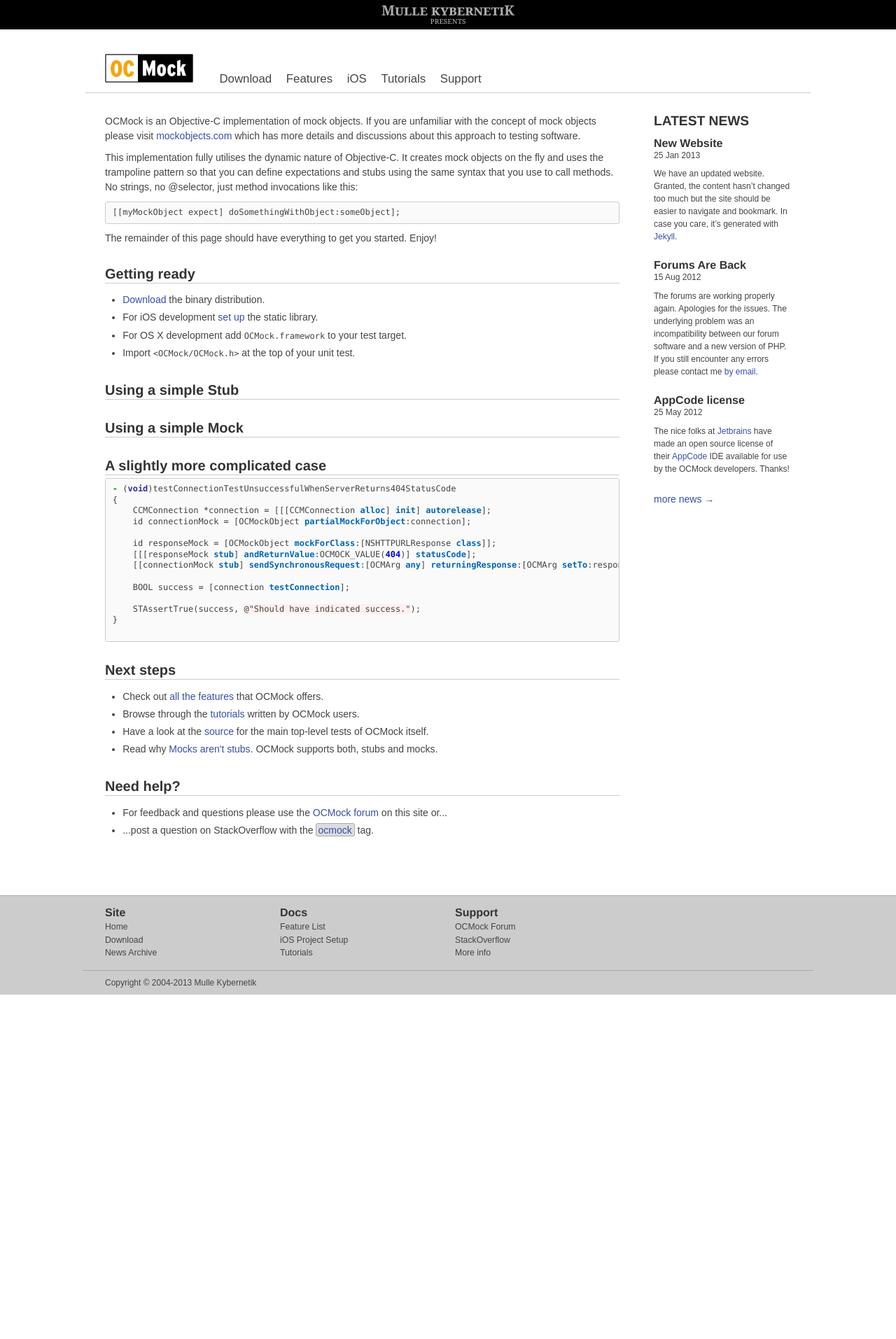
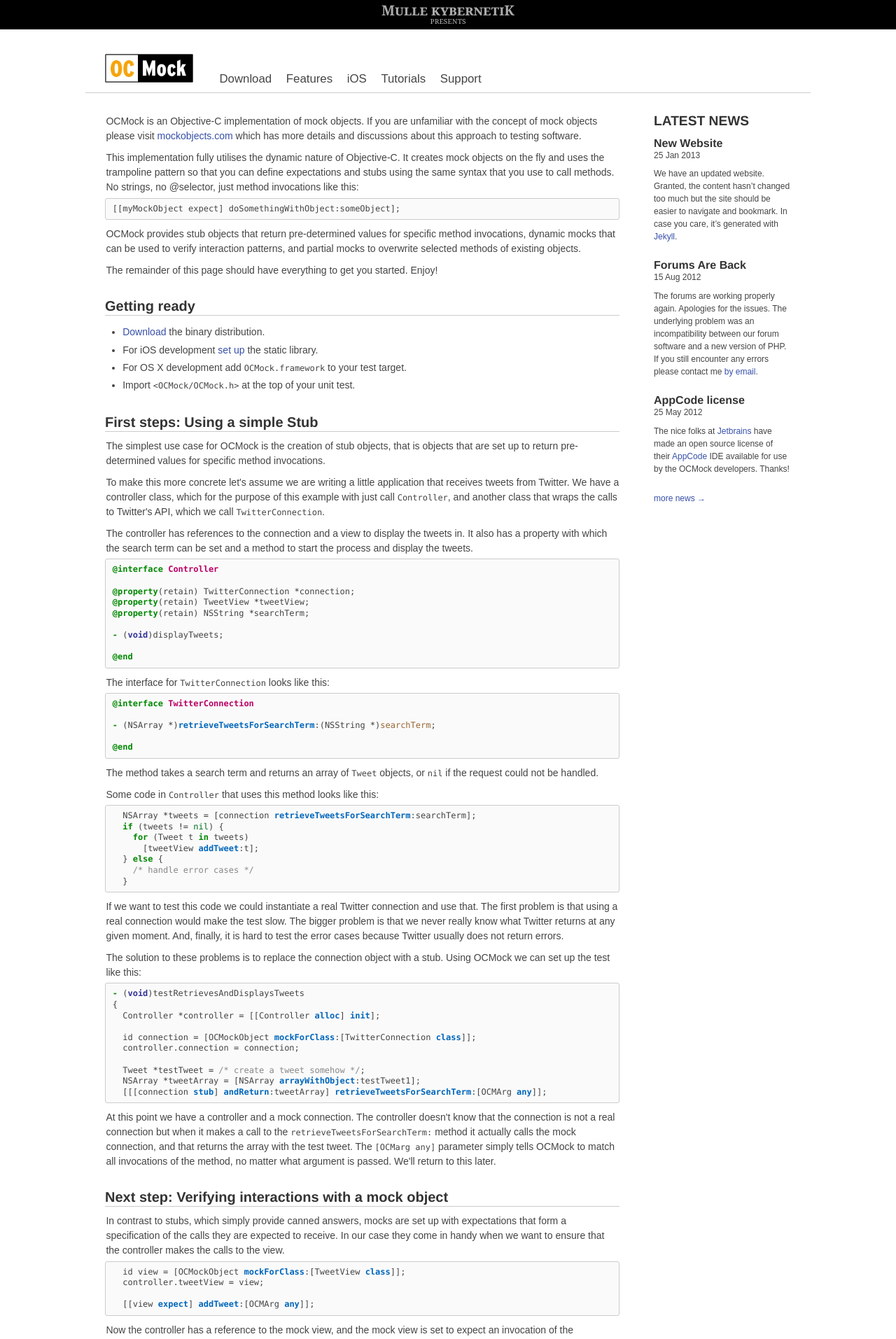
Before and after one commit to erikdoe/ocmock, a Jekyll site: the page built from index.html, in a window 1280 px wide. Shown: the top 1913 px of the page at 70% size. Built offline with Jekyll 4.4.1, drawn with Linux system fonts in a browser that asks for light colours; the list of posts is cut into pages by our own code; before the commit the page ends 1421 px from its top, so only the background shows below that; some of the changed text lies outside the part shown.

Commit message:
Mini tutorial on front page.

```diff
--- a/download.html
+++ b/download.html
@@ -55,7 +55,7 @@ published: true
 	The source code for OCMock is available on GitHub
 </p>
 <code>
-	<a href="https://github.com/erikdoe/ocmock">https://github.com/erikdoe/ocmock</a>
+	&nbsp;&nbsp;<a href="https://github.com/erikdoe/ocmock">https://github.com/erikdoe/ocmock</a>
 </code>
 <h2>
 	License
--- a/index.html
+++ b/index.html
@@ -5,8 +5,9 @@ layout: default
 	<p>OCMock is an Objective-C implementation of mock objects. If you are unfamiliar with the concept of mock objects please visit <a href="http://www.mockobjects.com/">mockobjects.com</a> which has more details and discussions about this approach to testing software.
 
 	<p>This implementation fully utilises the dynamic nature of Objective-C. It creates mock objects on the fly and uses the trampoline pattern so that you can define expectations and stubs using the same syntax that you use to call methods. No strings, no @selector, just method invocations like this:
-	<p><pre><code>[[myMockObject expect] doSomethingWithObject:someObject];</code></pre>
+	<pre><code>[[myMockObject expect] doSomethingWithObject:someObject];</code></pre>
 
+	<p>OCMock provides stub objects that return pre-determined values for specific method invocations, dynamic mocks that can be used to verify interaction patterns, and partial mocks to overwrite selected methods of existing objects.
 	<p>The remainder of this page should have everything to get you started. Enjoy!
 
 	<h2>Getting ready</h2>
@@ -17,31 +18,105 @@ layout: default
 		<li>Import <code>&lt;OCMock/OCMock.h&gt;</code> at the top of your unit test.
 	</ul>
 
-	<h2 id="simplestub">Using a simple Stub</h2>
+	<h2 id="simplestub">First steps: Using a simple Stub</h2>
 
-	<h2 id="simplemock">Using a simple Mock</h2>
+	<p>The simplest use case for OCMock is the creation of stub objects, that is objects that are set up to return pre-determined values for specific method invocations.
+
+	<p>To make this more concrete let's assume we are writing a little application that receives tweets from Twitter. We have a controller class, which for the purpose of this example with just call <code>Controller</code>, and another class that wraps the calls to Twitter's API, which we call <code>TwitterConnection</code>.
+
+	<p>The controller has references to the connection and a view to display the tweets in. It also has a property with which the search term can be set and a method to start the process and display the tweets.
+
+{% highlight objc %}
+@interface Controller
+
+@property(retain) TwitterConnection *connection;
+@property(retain) TweetView *tweetView;
+@property(retain) NSString *searchTerm;
+
+- (void)displayTweets;
+
+@end
+{% endhighlight objc %}
+
+	<p>The interface for <code>TwitterConnection</code> looks like this:
+
+{% highlight objc %}
+@interface TwitterConnection
+
+- (NSArray *)retrieveTweetsForSearchTerm:(NSString *)searchTerm;
+
+@end
+{% endhighlight objc %}
+
+	<p>The method takes a search term and returns an array of <code>Tweet</code> objects, or <code>nil</code> if the request could not be handled.
+
+	<p>Some code in <code>Controller</code> that uses this method looks like this:
+
+{% highlight objc %}
+  NSArray *tweets = [connection retrieveTweetsForSearchTerm:searchTerm];
+  if (tweets != nil) {
+    for (Tweet t in tweets)
+      [tweetView addTweet:t];
+  } else {
+    /* handle error cases */
+  }
+{% endhighlight objc %}
+
+	<p>If we want to test this code we could instantiate a real Twitter connection and use that. The first problem is that using a real connection would make the test slow. The bigger problem is that we never really know what Twitter returns at any given moment. And, finally, it is hard to test the error cases because Twitter usually does not return errors.
+
+	<p>The solution to these problems is to replace the connection object with a stub. Using OCMock we can set up the test like this:
+
+{% highlight objc %}
+- (void)testRetrievesAndDisplaysTweets
+{
+  Controller *controller = [[Controller alloc] init];
+
+  id connection = [OCMockObject mockForClass:[TwitterConnection class]];
+  controller.connection = connection;
+
+  Tweet *testTweet = /* create a tweet somehow */;
+  NSArray *tweetArray = [NSArray arrayWithObject:testTweet1];
+  [[[connection stub] andReturn:tweetArray] retrieveTweetsForSearchTerm:[OCMArg any]];
+{% endhighlight objc %}
+
+	<p>At this point we have a controller and a mock connection. The controller doesn't know that the connection  is not a real connection but when it makes a call to the <code>retrieveTweetsForSearchTerm:</code> method it actually calls the mock connection, and that returns the array with the test tweet. The <code>[OCMarg any]</code> parameter simply tells OCMock to match all invocations of the method, no matter what argument is passed. We'll return to this later.
 
 
-	<h2 id="complicated">A slightly more complicated case</h2>
+	<h2 id="simplemock">Next step: Verifying interactions with a mock object</h2>
 
-	{% highlight objc %}
+	<p>In contrast to stubs, which simply provide canned answers, mocks are set up with expectations that form a specification of the calls they are expected to receive. In our case they come in handy when we want to ensure that the controller makes the calls to the view.
 
-- (void)testConnectionTestUnsuccessfulWhenServerReturns404StatusCode
-{
-    CCMConnection *connection = [[[CCMConnection alloc] init] autorelease];
-    id connectionMock = [OCMockObject partialMockForObject:connection];
+{% highlight objc %}
+  id view = [OCMockObject mockForClass:[TweetView class]];
+  controller.tweetView = view;
 
-    id responseMock = [OCMockObject mockForClass:[NSHTTPURLResponse class]];
-    [[[responseMock stub] andReturnValue:OCMOCK_VALUE(404)] statusCode];
-    [[connectionMock stub] sendSynchronousRequest:[OCMArg any] returningResponse:[OCMArg setTo:responseMock] error:[OCMArg anyPointer]];
+  [[view expect] addTweet:[OCMArg any]];
+{% endhighlight objc %}
 
-    BOOL success = [connection testConnection];
+  <p>Now the controller has a reference to the mock view, and the mock view is set to expect an invocation of the <code>addTweet:</code> method.
 
-    STAssertTrue(success, @"Should have indicated success.");
-}
-	{% endhighlight %}
+	<p>Following this setup we can finally invoke the method under test and then tell the mock object to verify its expectations:
 
-	<h2>Next steps</h2>
+{% highlight objc %}
+  [controller displayTweets];
+
+  [view verify];
+{% endhighlight objc %}
+
+	<p>With the <code>displayTweets</code> imeplementation from above the test will pass. If we remove the <code>addTweet:</code> call then test test will fail in the mock view's verify method, which will throw an exception stating that it expected an invocation of <code>addTweet:</code>.
+
+	<p>This test can be improved, though. At the moment it passes as long as the controller calls the <code>addTweet:</code> method. The controller could pass a wrong tweet, or even nil, and the test would still pass. To improve this we use a simple argument constraint:
+
+{% highlight objc %}
+  [[view expect] addTweet:testTweet];
+{% endhighlight objc %}
+
+	<p>This is the simplest argument constraint. The mock object compares whether the object that is passed when the method is invoked is equal to the object that was passed when the expectation was set up. Now the verify method will throw an exception unless the method is called with the right argument.
+
+	<p>Apart from the <i>any</i> and <i>equal</i> constraints OCMock provides a whole set of different constraints. Stubs can also be set up not only to return values but to throw exceptions or post notifications. This is described on the <a href="{{ site.baseurl }}/features">features page</a>.
+
+
+	<h2>Further reading</h2>
 	<ul>
 		<li>Check out <a href="{{ site.baseurl }}/features">all the features</a> that OCMock offers.
 		<li>Browse through the <a href="{{ site.baseurl }}/tutorials">tutorials</a> written by OCMock users.
--- a/stylesheets/screen.css
+++ b/stylesheets/screen.css
@@ -116,6 +116,10 @@ div#main p:first-child {
 	margin-top: 0;
 }
 
+section#content p {
+	padding-left: 0.1em;
+}
+
 div#main li {
 	font-size: 100%;
 	list-style-type: disc;
@@ -179,7 +183,7 @@ section#sidebar article {
 	margin-bottom: 1.5em;
 }
 
-section#sidebar article p {
+section#sidebar p {
 	font-size: 0.75em;
 }
 
```
